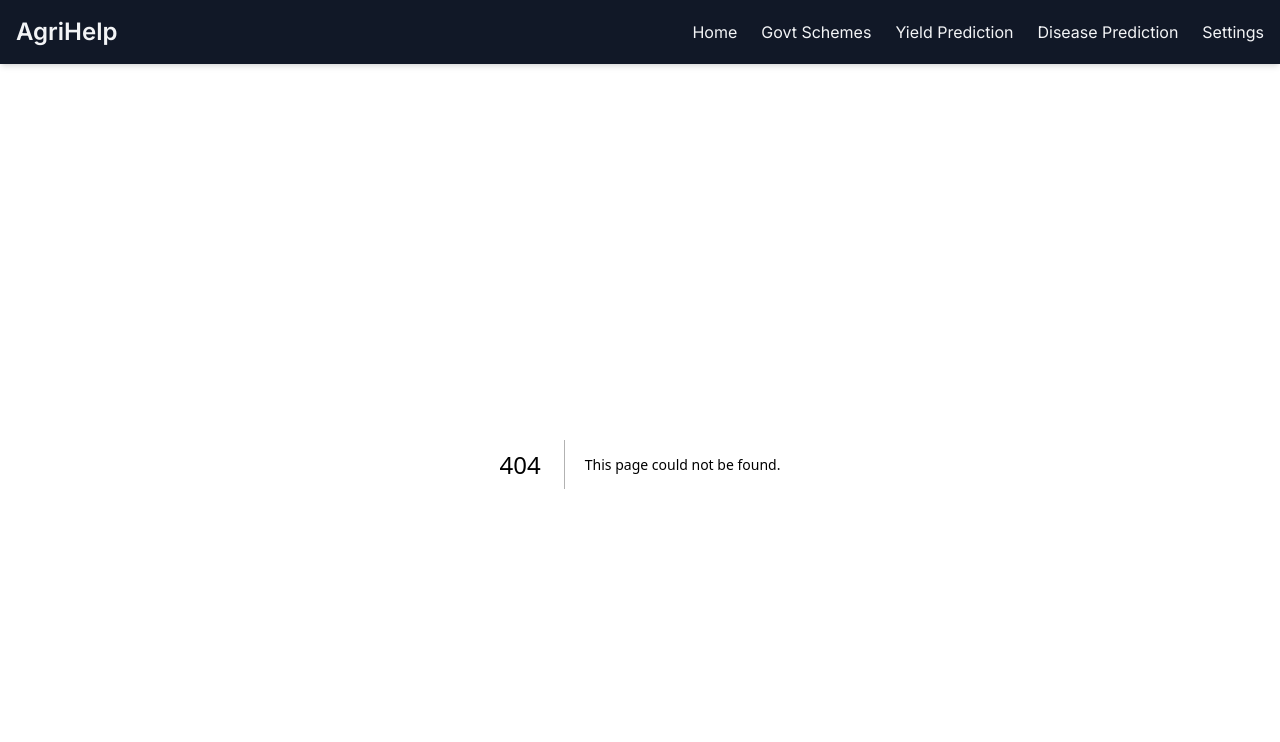
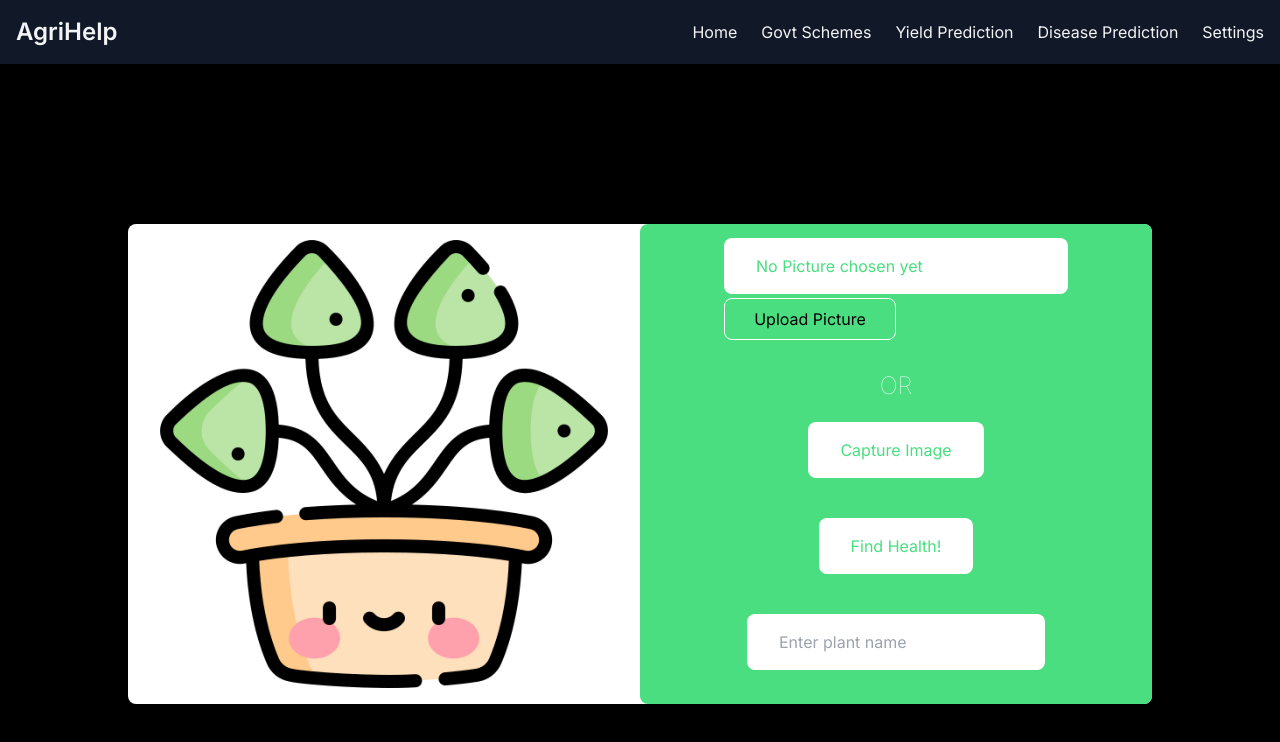
Before and after one commit to Samir-Wankhede/SIHAgriHelp, a Next.js app in the folder frontend/my-app/: page /disease-prediction in a window 1280 px wide. Before the commit this address had no page. Shown: the top 742 px of the page. Built offline with nearby package versions, Linux system fonts and the light colour scheme.

Commit message:
disease prediction page created

```diff
--- /dev/null
+++ b/frontend/my-app/app/disease-prediction/page.js
@@ -0,0 +1,10 @@
+import React from 'react'
+import PhotoUploader from "@/components/photoUploader";
+import Image from "next/image";
+export default function DiseasePrediction() {
+  return (
+    <main className="h-screen w-screen">
+      <PhotoUploader/>
+    </main>
+  )
+}
--- a/frontend/my-app/app/layout.js
+++ b/frontend/my-app/app/layout.js
@@ -1,6 +1,6 @@
 import { Inter } from "next/font/google";
 import "./globals.css";
-import Navbar from "./components/Navbar";
+import Navbar from "@/components/Navbar";
 
 const inter = Inter({ subsets: ["latin"] });
 
--- a/frontend/my-app/app/page.js
+++ b/frontend/my-app/app/page.js
@@ -1,7 +1,7 @@
 "use client";
 import React, { useEffect, useState } from 'react';
-import Weather from './components/Weather'
-import Forecast from './components/Forecast';
+import Weather from '@/components/Weather'
+import Forecast from '@/components/Forecast';
 
 const setLocalStorage = (key, data) => {
     const now = new Date();
```
Also changed, not shown: frontend/my-app/components/Forecast.js (renamed from frontend/my-app/app/components/Forecast.js), frontend/my-app/components/Navbar.js (renamed from frontend/my-app/app/components/Navbar.js), frontend/my-app/components/Weather.js (renamed from frontend/my-app/app/components/Weather.js), 1 other file (tests, documents, lock files or other folders).
